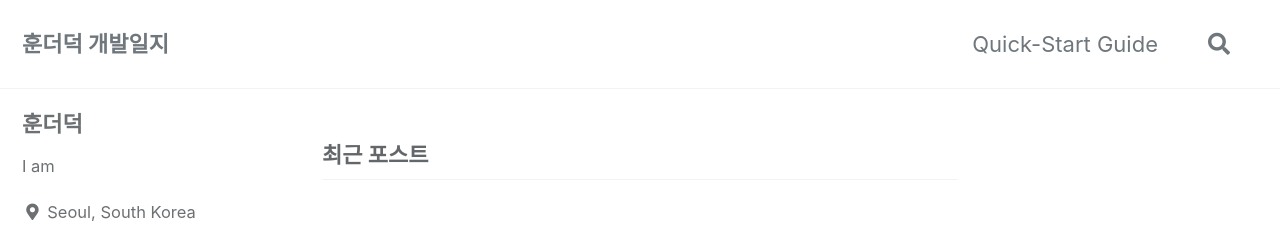
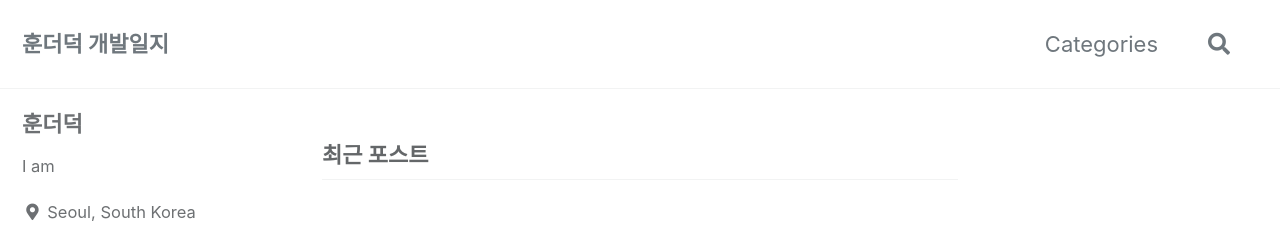
Before and after one commit to lovelyoverflow/lovelyoverflow.github.io, a Jekyll site: the page built from index.html, in a window 1280 px wide. Shown: the top 225 px of the page. Built offline with Jekyll 4.4.1, drawn with Linux system fonts in a browser that asks for light colours; cached includes are drawn as plain includes; the list of posts is cut into pages by our own code.

```diff
--- a/_data/navigation.yml
+++ b/_data/navigation.yml
@@ -1,7 +1,7 @@
 # main links
 main:
-  - title: "Quick-Start Guide"
-    url: https://mmistakes.github.io/minimal-mistakes/docs/quick-start-guide/
+  - title: "Categories"
+    url: /categories/
   # - title: "About"
   #   url: https://mmistakes.github.io/minimal-mistakes/about/
   # - title: "Sample Posts"
```
Also changed, not shown: _pages/category-archive.md (added, +6 -0 lines).
